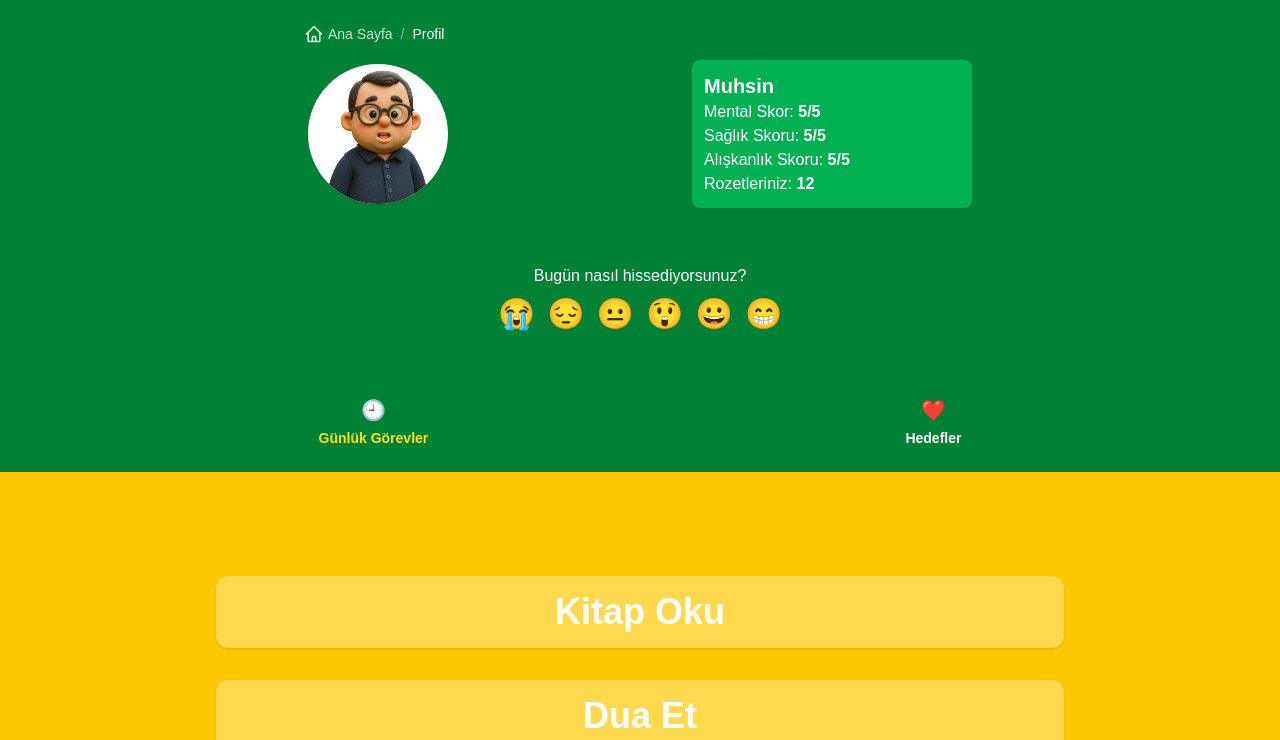
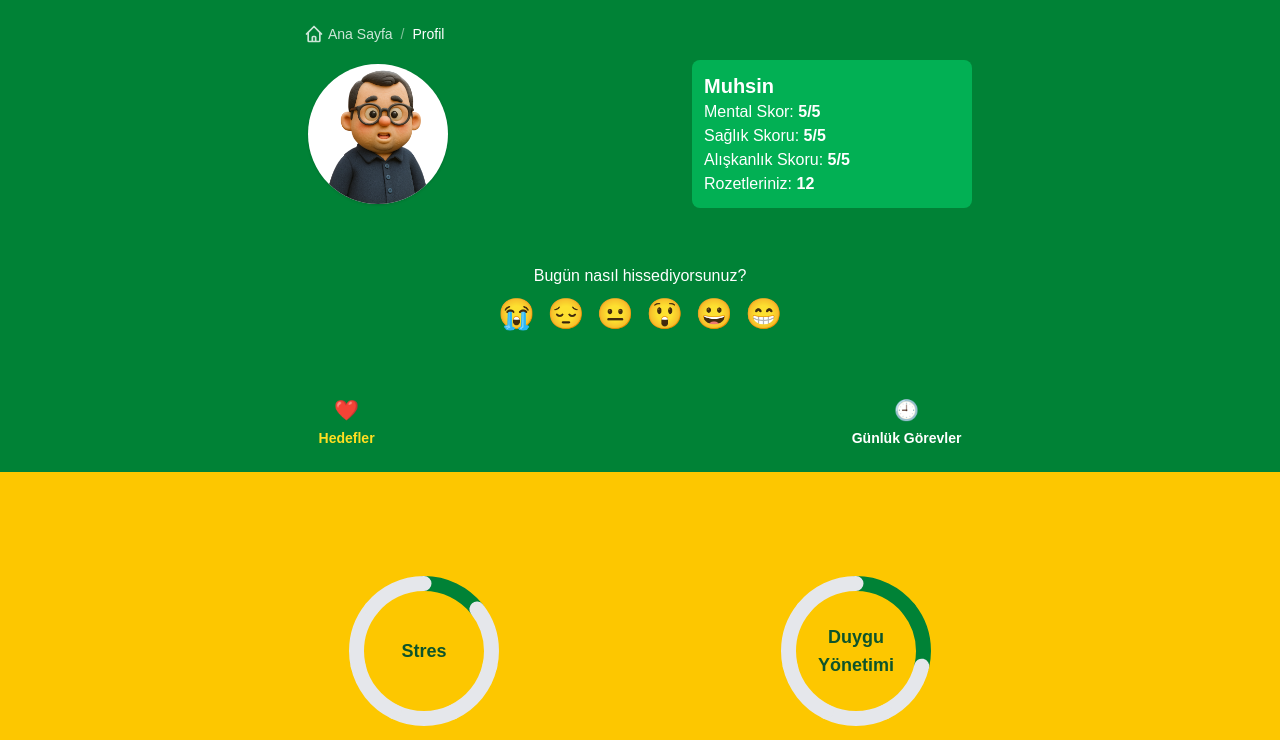
Before and after one commit to sambasoftwareuk/odysseyapp, a Next.js app: page /profile in a window 1280 px wide. Shown: the top 740 px of the page. Built offline with nearby package versions, Linux system fonts and the light colour scheme.

Commit message:
main page changed

```diff
--- /dev/null
+++ b/app/components/ProgressRing.js
@@ -0,0 +1,53 @@
+"use client";
+
+export default function  ProgressRing({
+  totalSegments = 7,
+  progress = 3,       // 0–7 arası
+  label = "Level -1",
+  size = 150,        // px
+}) {
+  const radius = 45;
+  const circumference = 2 * Math.PI * radius;
+  const segmentLength = circumference / totalSegments;
+
+  return (
+    <div
+      className="relative flex items-center justify-center"
+      style={{ width: size, height: size }}
+    >
+      {/* Ortadaki Level yazısı */}
+      <div className="absolute inset-0 z-10 flex items-center justify-center">
+  <span className="text-lg font-bold max-w-[100px] text-center wrap-break-word text-green-900">
+    {label}
+  </span>
+</div>
+
+
+      {/* Çember progress */}
+      <svg viewBox="0 0 100 100" className="w-full h-full -rotate-90">
+        {Array.from({ length: totalSegments }).map((_, i) => {
+          const filled = i < progress;
+
+          return (
+            <circle
+              key={i}
+              r={radius}
+              cx="50"
+              cy="50"
+              stroke="currentColor"
+              strokeWidth={10}
+              strokeLinecap="round"
+              className={`fill-none transition-colors ${
+                filled ? "text-green-700" : "text-gray-200"
+              }`}
+              style={{
+                strokeDasharray: `${segmentLength} ${circumference}`,
+                strokeDashoffset: -i * segmentLength,
+              }}
+            />
+          );
+        })}
+      </svg>
+    </div>
+  );
+}
--- a/app/goals/page.js
+++ b/app/goals/page.js
@@ -2,7 +2,7 @@
 
 import { useState } from "react";
 import { useRouter } from "next/navigation";
-import Breadcrumb from "../components/breadcumb";
+import Breadcrumb from "../components/Breadcrumb";
 
 const goals = [
   "Stres ve kaygımı daha iyi yönetmek istiyorum.",
--- a/app/profile/page.jsx
+++ b/app/profile/page.jsx
@@ -3,10 +3,11 @@
 import { useState } from "react";
 import Image from "next/image";
 import { useRouter } from "next/navigation";
-import Breadcrumb from "../components/breadcumb";
+import Breadcrumb from "../components/Breadcrumb";
+import ProgressRing from "../components/ProgressRing";
 
 export default function ProfilePage() {
-  const [activeTab, setActiveTab] = useState("daily");
+  const [activeTab, setActiveTab] = useState("goals");
   const router = useRouter();
 
   return (
@@ -65,6 +66,15 @@ export default function ProfilePage() {
       {/* Tabs */}
       <div className="mt-16 flex justify-around text-sm font-semibold">
         <button
+          onClick={() => setActiveTab("goals")}
+          className={`flex flex-col items-center gap-1 ${
+            activeTab === "goals" ? "text-yellow-300" : "text-white"
+          }`}
+        >
+          <span className="text-xl">❤️</span>
+          Hedefler
+        </button>
+        <button
           onClick={() => setActiveTab("daily")}
           className={`flex flex-col items-center gap-1 ${
             activeTab === "daily" ? "text-yellow-300" : "text-white"
@@ -72,16 +82,6 @@ export default function ProfilePage() {
         >
           <span className="text-xl">🕘</span>
           Günlük Görevler
-        </button>
-
-        <button
-          onClick={() => setActiveTab("goals")}
-          className={`flex flex-col items-center gap-1 ${
-            activeTab === "goals" ? "text-yellow-300" : "text-white"
-          }`}
-        >
-          <span className="text-xl">❤️</span>
-          Hedefler
         </button>
       </div>
       <div
@@ -103,12 +103,19 @@ export default function ProfilePage() {
 
           {activeTab === "goals" && (
             <>
-              <div className="text-3xl md:text-4xl font-bold bg-white/30 py-4 rounded-xl shadow">
-                10 Sayfa Kitap
-              </div>
-
-              <div className="text-3xl md:text-4xl font-bold bg-white/30 py-4 rounded-xl shadow">
-                5 Vakit Namaz
+              <div className="grid grid-cols-2 gap-4 place-items-center">
+                <div>
+                  <ProgressRing progress={1} label="Stres" />
+                </div>
+                <div>
+                  <ProgressRing progress={2} label="Duygu Yönetimi" />
+                </div>
+                <div className="col-span-2 justify-self-center">
+                  <ProgressRing
+                    progress={4}
+                    label="Kişisel Gelişim"
+                  />
+                </div>
               </div>
             </>
           )}
```
Also changed, not shown: app/components/Breadcrumb.js (renamed from app/components/breadcumb.js).
